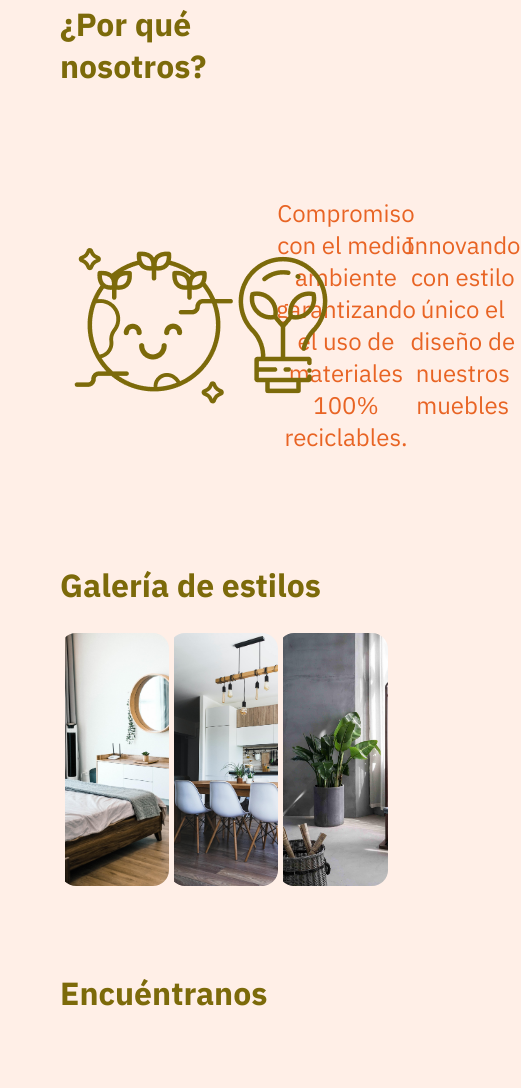
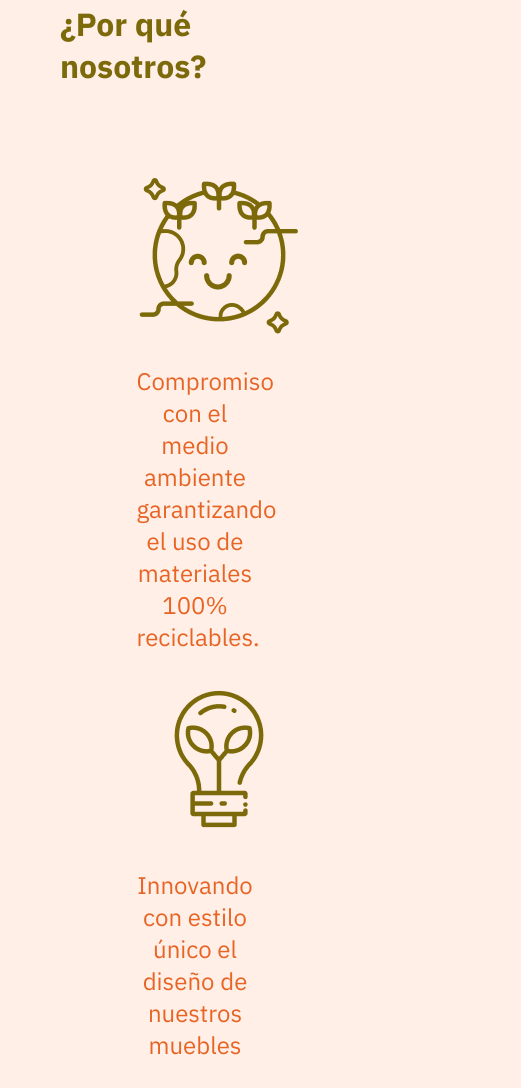
Before and after one commit to Kimatias/Ecostore, a plain HTML site: page index.html in a window 390 px wide. Shown: the part 8552-9640 px from the top of the page, 521 px wide, since content can reach past the window. Drawn offline with Linux system fonts and the light colour scheme; files whose address does not match are found by name.

Commit message:
cambios en sección de misión para media queries

```diff
--- a/scss/main.scss
+++ b/scss/main.scss
@@ -291,4 +291,12 @@ footer {
             object-fit: cover;
         }
     }
+
+    .about-us .mission-section {
+        @include flexCenter(column, center, center);
+    }
+
+    .about-us .mission-section .earth {
+        display: block;
+    }
 }
```
Also changed, not shown: css/main.css, 1 other file.
